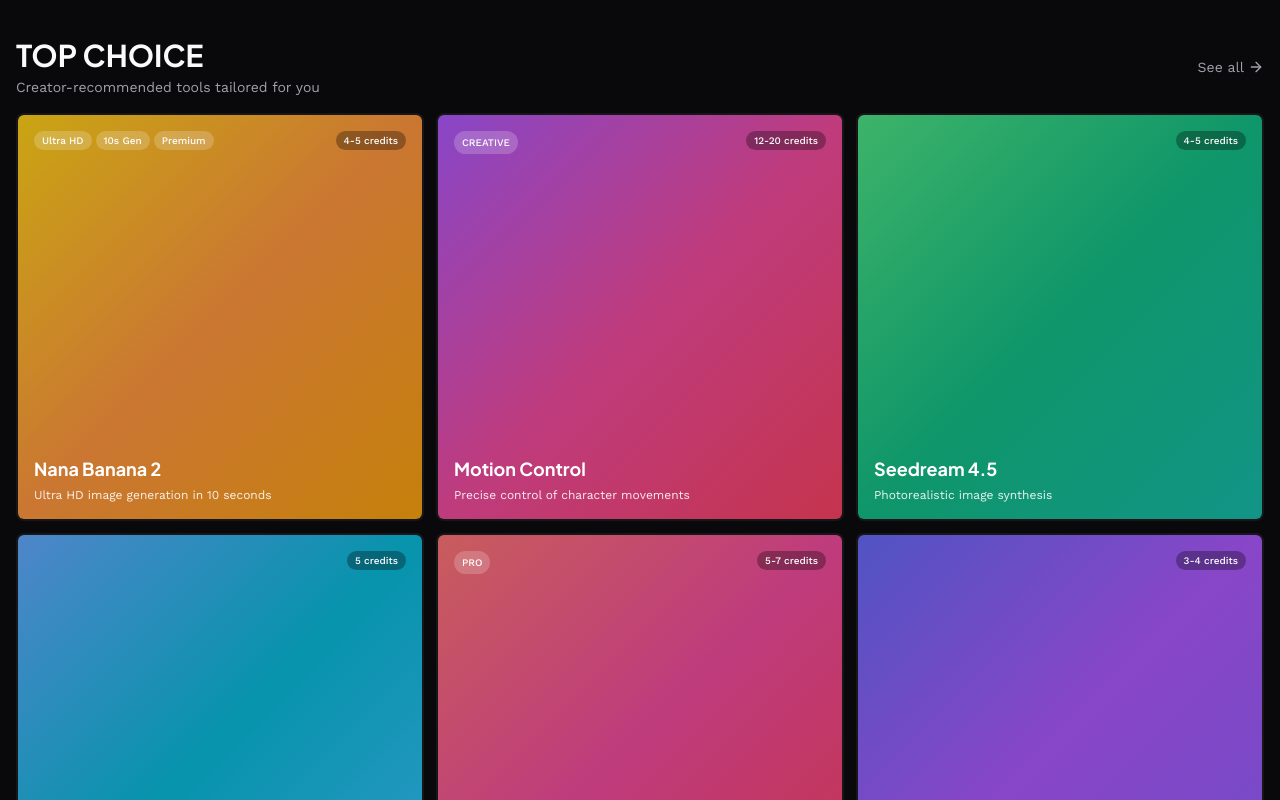
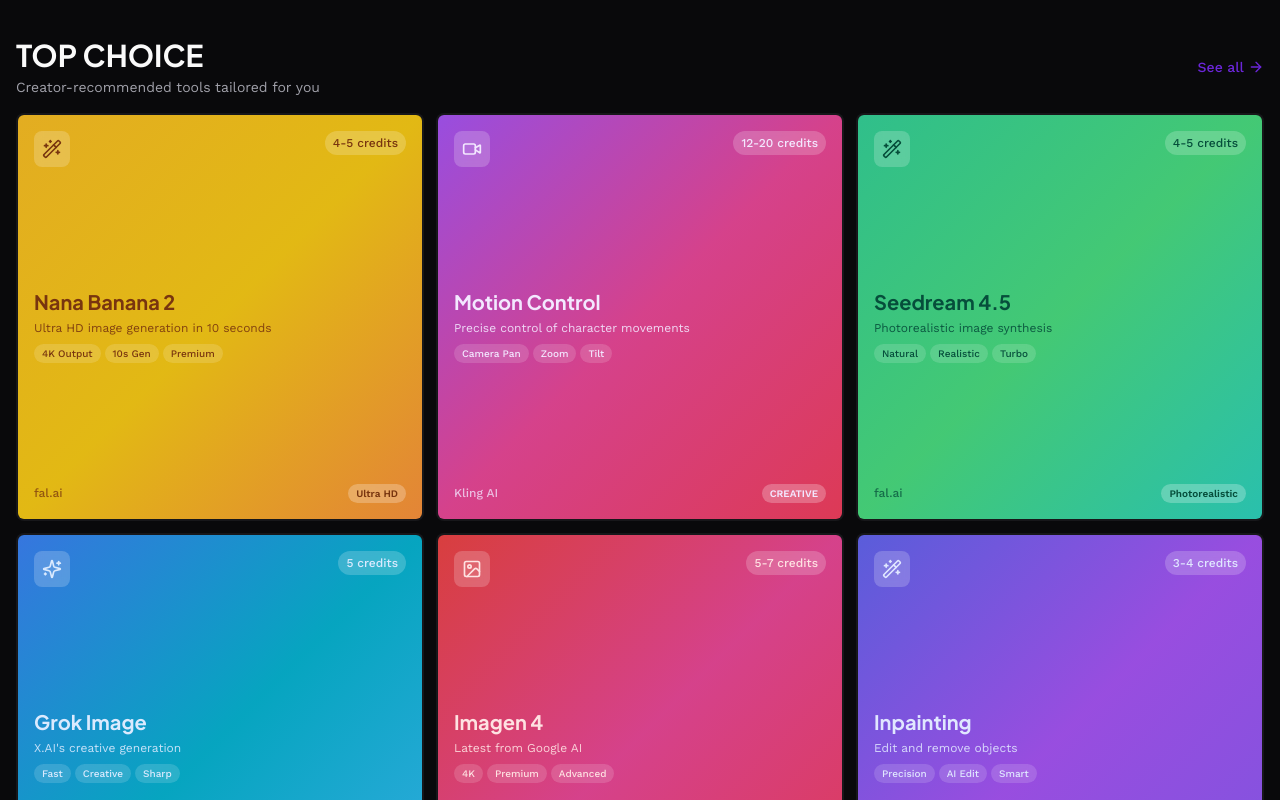
Before and after one commit to ashinstinct/sg-3f9e0639-0e46-47e0-ba87-cf415efaed8a-1774293159, a Next.js app: page / in a window 1280 px wide. Shown: the part 620-1420 px from the top of the page. Built offline with nearby package versions, Linux system fonts and the light colour scheme.

Commit message:
style(ui): update design with professional branding

```diff
--- a/src/components/FeaturedModels.tsx
+++ b/src/components/FeaturedModels.tsx
@@ -1,123 +1,171 @@
 import { Card, CardContent } from "@/components/ui/card";
-import { ArrowRight, Sparkles } from "lucide-react";
+import { ArrowRight, Wand2, Video, Sparkles, Image as ImageIcon, Palette, Move } from "lucide-react";
 import Link from "next/link";
 
 const FEATURED_MODELS = [
   {
     id: "nana-banana",
     name: "Nana Banana 2",
+    company: "fal.ai",
     description: "Ultra HD image generation in 10 seconds",
-    link: "/images/generate",
     credits: "4-5 credits",
-    badges: ["Ultra HD", "10s Gen", "Premium"],
-    gradient: "from-yellow-400 via-orange-400 to-amber-500",
+    gradient: "from-amber-400 via-yellow-400 to-orange-400",
+    textColor: "text-amber-900",
+    href: "/images/generate",
+    badge: "Ultra HD",
+    features: ["4K Output", "10s Gen", "Premium"],
   },
   {
-    id: "kling-motion",
+    id: "kling",
     name: "Motion Control",
+    company: "Kling AI",
     description: "Precise control of character movements",
-    link: "/video/kling",
     credits: "12-20 credits",
+    gradient: "from-purple-500 via-pink-500 to-rose-500",
+    textColor: "text-purple-100",
+    href: "/video/kling",
     badge: "CREATIVE",
-    gradient: "from-purple-500 via-pink-500 to-rose-500",
+    features: ["Camera Pan", "Zoom", "Tilt"],
   },
   {
     id: "seedream",
     name: "Seedream 4.5",
+    company: "fal.ai",
     description: "Photorealistic image synthesis",
-    link: "/images/generate",
     credits: "4-5 credits",
-    gradient: "from-green-400 via-emerald-500 to-teal-500",
+    gradient: "from-emerald-400 via-green-400 to-teal-400",
+    textColor: "text-emerald-900",
+    href: "/images/generate",
+    badge: "Photorealistic",
+    features: ["Natural", "Realistic", "Turbo"],
   },
   {
     id: "grok",
     name: "Grok Image",
+    company: "xAI",
     description: "X.AI's creative generation",
-    link: "/images/generate",
     credits: "5 credits",
-    gradient: "from-blue-400 via-cyan-500 to-sky-400",
+    gradient: "from-blue-500 via-cyan-500 to-sky-400",
+    textColor: "text-blue-100",
+    href: "/images/generate",
+    badge: "Creative",
+    features: ["Fast", "Creative", "Sharp"],
   },
   {
     id: "imagen",
-    name: "Google Imagen 4",
+    name: "Imagen 4",
+    company: "Google",
     description: "Latest from Google AI",
-    link: "/images/generate",
     credits: "5-7 credits",
+    gradient: "from-red-500 via-pink-500 to-rose-500",
+    textColor: "text-red-100",
+    href: "/images/generate",
     badge: "PRO",
-    gradient: "from-red-400 via-pink-500 to-rose-500",
+    features: ["4K", "Premium", "Advanced"],
   },
   {
-    id: "inpaint",
+    id: "inpainting",
     name: "Inpainting",
+    company: "fal.ai",
     description: "Edit and remove objects",
-    link: "/edit/inpaint",
     credits: "3-4 credits",
     gradient: "from-indigo-500 via-purple-500 to-violet-500",
+    textColor: "text-indigo-100",
+    href: "/edit/inpaint",
+    badge: "Editor",
+    features: ["Precision", "AI Edit", "Smart"],
   },
 ];
+
+const COMPANY_LOGOS: Record<string, { icon: any; color: string }> = {
+  "fal.ai": { icon: Wand2, color: "text-purple-500" },
+  "Kling AI": { icon: Video, color: "text-pink-500" },
+  "xAI": { icon: Sparkles, color: "text-cyan-500" },
+  "Google": { icon: ImageIcon, color: "text-red-500" },
+};
 
 export function FeaturedModels() {
   return (
     <section className="py-6">
       <div className="flex items-center justify-between mb-4">
         <div>
-          <h2 className="font-heading font-bold text-2xl md:text-3xl mb-1">
-            TOP CHOICE
-          </h2>
-          <p className="text-xs md:text-sm text-muted-foreground">
+          <h2 className="font-heading font-bold text-2xl md:text-3xl">TOP CHOICE</h2>
+          <p className="text-xs md:text-sm text-muted-foreground mt-1">
             Creator-recommended tools tailored for you
           </p>
         </div>
         <Link
           href="/tools"
-          className="flex items-center gap-1 text-sm text-muted-foreground hover:text-foreground transition-colors"
+          className="flex items-center gap-1 text-sm font-medium text-primary hover:underline"
         >
           See all
           <ArrowRight className="w-4 h-4" />
         </Link>
       </div>
 
-      {/* 2 columns on mobile, 3 on tablet, 3 on desktop */}
       <div className="grid grid-cols-2 md:grid-cols-3 gap-3">
-        {FEATURED_MODELS.map((model) => (
-          <Link key={model.id} href={model.link}>
-            <Card className="group relative overflow-hidden border-2 border-border/50 hover:border-primary/50 transition-all duration-300 cursor-pointer aspect-square">
-              <div className={`absolute inset-0 bg-gradient-to-br ${model.gradient} opacity-80 group-hover:opacity-90 transition-opacity`} />
+        {FEATURED_MODELS.map((model) => {
+          const CompanyIcon = COMPANY_LOGOS[model.company]?.icon || Wand2;
+          const iconColor = COMPANY_LOGOS[model.company]?.color || "text-primary";
 
-              <CardContent className="relative h-full flex flex-col justify-between p-4 text-white">
+          return (
+          <Link key={model.id} href={model.href}>
+            <Card className="group relative overflow-hidden border-2 border-border/50 hover:border-primary/50 transition-all duration-300 hover:shadow-xl hover:shadow-primary/20 cursor-pointer aspect-square">
+              {/* Gradient Background */}
+              <div className={`absolute inset-0 bg-gradient-to-br ${model.gradient} opacity-90 group-hover:opacity-100 transition-opacity`} />
+
+              {/* Content Overlay */}
+              <CardContent className="relative z-10 p-4 h-full flex flex-col justify-between">
+                {/* Header */}
                 <div className="flex items-start justify-between">
-                  {model.badges ? (
-                    <div className="flex flex-wrap gap-1">
-                      {model.badges.map((badge) => (
-                        <span key={badge} className="text-[10px] px-2 py-0.5 rounded-full bg-white/20 backdrop-blur-sm font-medium">
-                          {badge}
-                        </span>
-                      ))}
+                  <div className={`p-2 rounded-lg bg-white/20 backdrop-blur-sm ${model.textColor}`}>
+                    <CompanyIcon className="w-5 h-5" />
                   </div>
-                  ) : model.badge ? (
-                    <span className="text-[10px] px-2 py-1 rounded-full bg-white/20 backdrop-blur-sm font-medium">
-                      {model.badge}
-                    </span>
-                  ) : (
-                    <div />
-                  )}
-                  <span className="text-[10px] px-2 py-0.5 rounded-full bg-black/30 backdrop-blur-sm font-medium">
+                  <span className={`text-xs px-2 py-1 rounded-full bg-white/20 backdrop-blur-sm font-medium ${model.textColor}`}>
                     {model.credits}
                   </span>
                 </div>
 
+                {/* Main Content */}
+                <div className="space-y-2">
                   <div>
-                  <h3 className="font-heading font-bold text-base md:text-lg mb-1">
+                    <h3 className={`font-heading font-bold text-lg md:text-xl ${model.textColor} mb-1 leading-tight`}>
                       {model.name}
                     </h3>
-                  <p className="text-[11px] md:text-xs text-white/90 line-clamp-2">
+                    <p className={`text-xs ${model.textColor} opacity-90 line-clamp-2`}>
                       {model.description}
                     </p>
+                  </div>
+
+                  {/* Features */}
+                  <div className="flex flex-wrap gap-1">
+                    {model.features.map((feature) => (
+                      <span
+                        key={feature}
+                        className={`text-[10px] px-2 py-0.5 rounded-full bg-white/15 backdrop-blur-sm ${model.textColor} font-medium`}
+                      >
+                        {feature}
+                      </span>
+                    ))}
+                  </div>
+                </div>
+
+                {/* Company Badge */}
+                <div className="flex items-center justify-between">
+                  <span className={`text-xs font-medium ${model.textColor} opacity-75`}>
+                    {model.company}
+                  </span>
+                  {model.badge && (
+                    <span className={`text-[10px] px-2 py-0.5 rounded-full bg-white/25 backdrop-blur-sm ${model.textColor} font-bold`}>
+                      {model.badge}
+                    </span>
+                  )}
                 </div>
               </CardContent>
             </Card>
           </Link>
-        ))}
+          );
+        })}
       </div>
     </section>
   );
```
Lines whose indentation alone changed are shown as unchanged.
